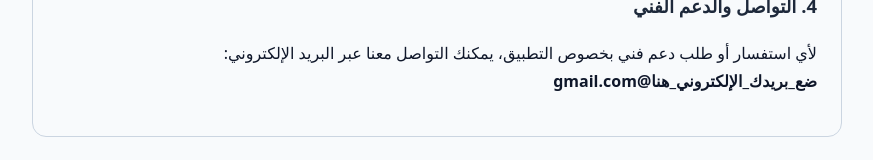
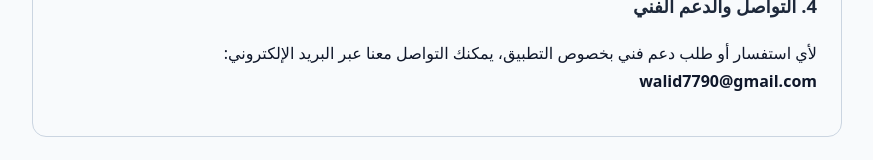
Before and after one commit to Walid7790/wazniyah-privacy, a plain HTML site: page index.html in a window 1280 px wide. Shown: the part 633-793 px from the top of the page, without its empty margins (203-1076 px from the left). Drawn offline with Linux system fonts and the light colour scheme.

Commit message:
Update support email address in index.html

```diff
--- a/index.html
+++ b/index.html
@@ -24,6 +24,6 @@
   <p>تتم جميع عمليات شراء حزم المراحل الإضافية حصرياً عبر نظام الفوترة الرسمي لمتجر <strong>Google Play</strong>. لا يطّلع التطبيق على بيانات بطاقتك البنكية أو معلومات الدفع الخاصة بك ولا يقوم بتخزينها.</p>
 
   <h2>4. التواصل والدعم الفني</h2>
-  <p>لأي استفسار أو طلب دعم فني بخصوص التطبيق، يمكنك التواصل معنا عبر البريد الإلكتروني: <strong>ضع_بريدك_الإلكتروني_هنا@gmail.com</strong></p>
+  <p>لأي استفسار أو طلب دعم فني بخصوص التطبيق، يمكنك التواصل معنا عبر البريد الإلكتروني: <strong>walid7790@gmail.com</strong></p>
 </body>
 </html>
```
